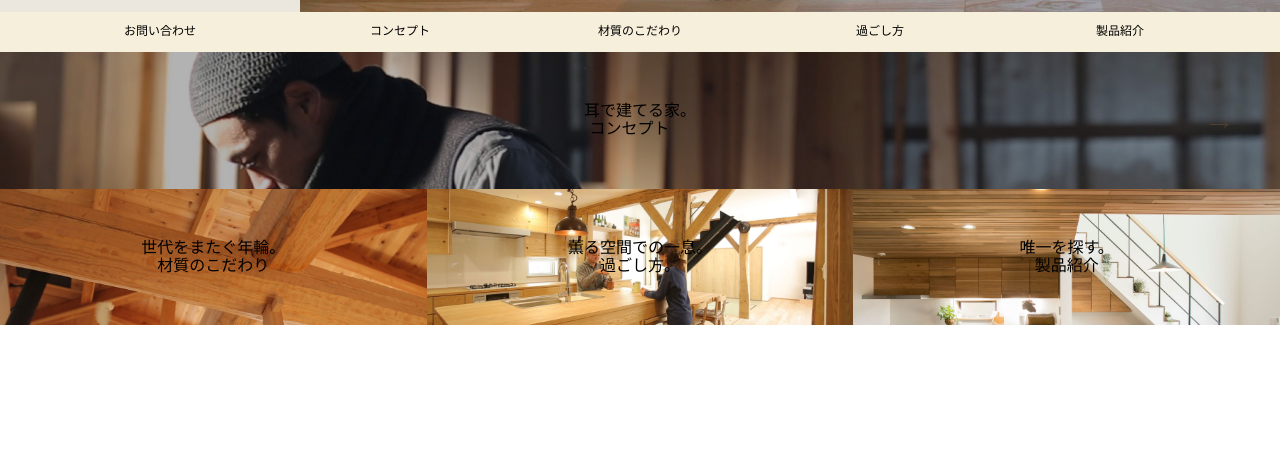
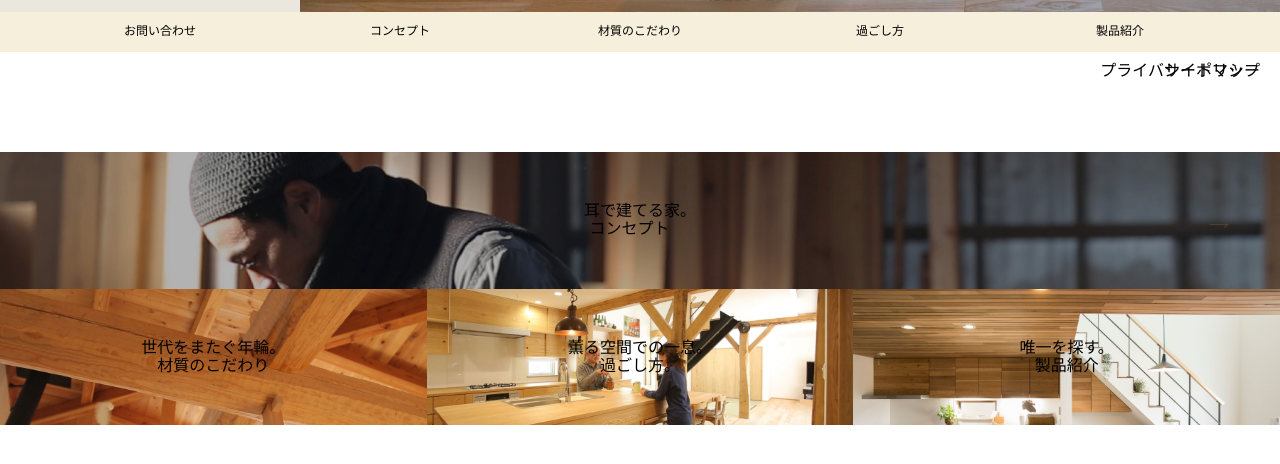
Before and after one commit to Taisei420/coding-trial, a plain HTML site: page index.html in a window 1280 px wide. Shown: the part 788-1252 px from the top of the page. Drawn offline with Linux system fonts and the light colour scheme.

Commit message:
aタグ実装（メイン）

```diff
--- a/css/styles.css
+++ b/css/styles.css
@@ -67,6 +67,17 @@ nav {
 /* メイン
 -------------------------------- */
 
+.main {
+  position: relative;
+  padding: 100px 0;
+}
+
+a {
+  position: absolute;
+  top: 10px;
+  right: 20px;
+}
+
 .container {
   display: grid;
   grid-template-columns: 1fr 1fr 1fr;
--- a/index.html
+++ b/index.html
@@ -32,6 +32,10 @@
     </nav>
 
     <div class="main">
+
+      <a href="#">サイトマップ</a>
+      <a href="#">プライバシーポリシー</a>
+
       <div class="container">
         <div class="item1">
           <h2>耳で建てる家。</h2>
```
